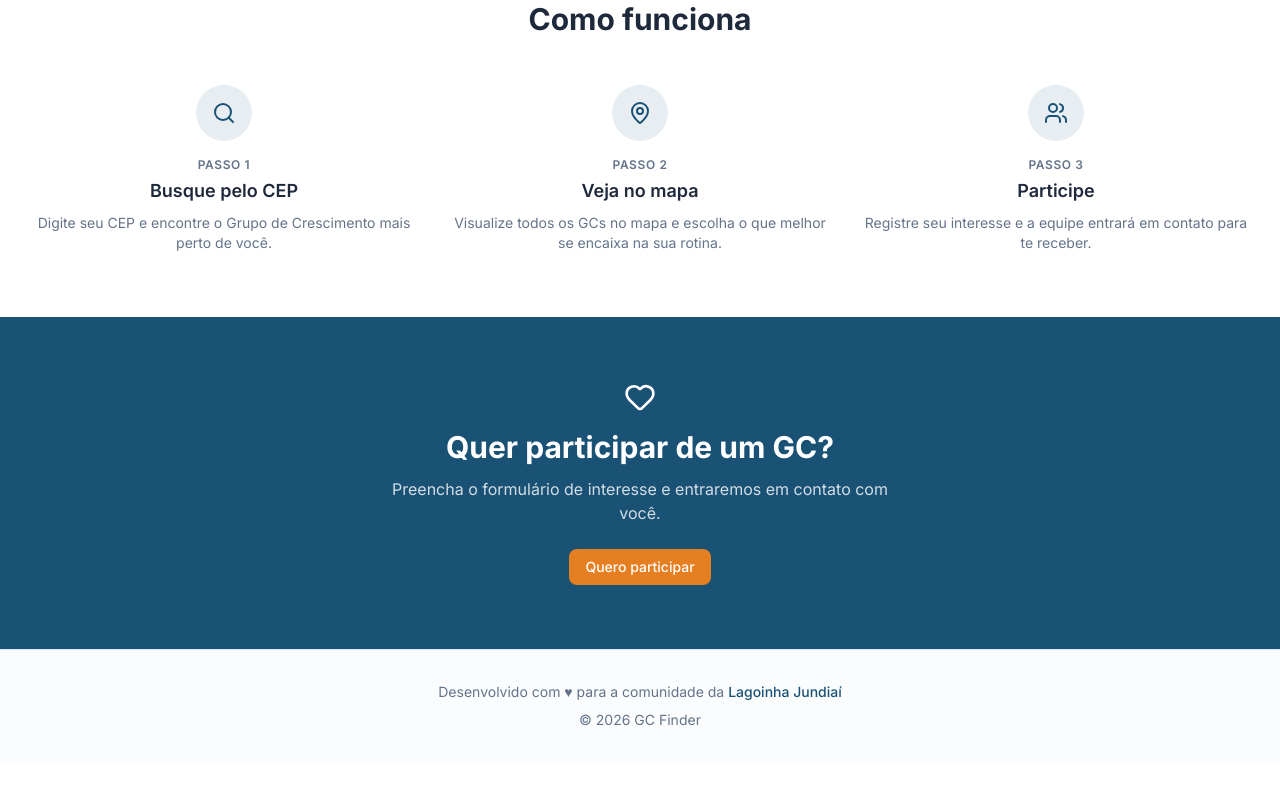
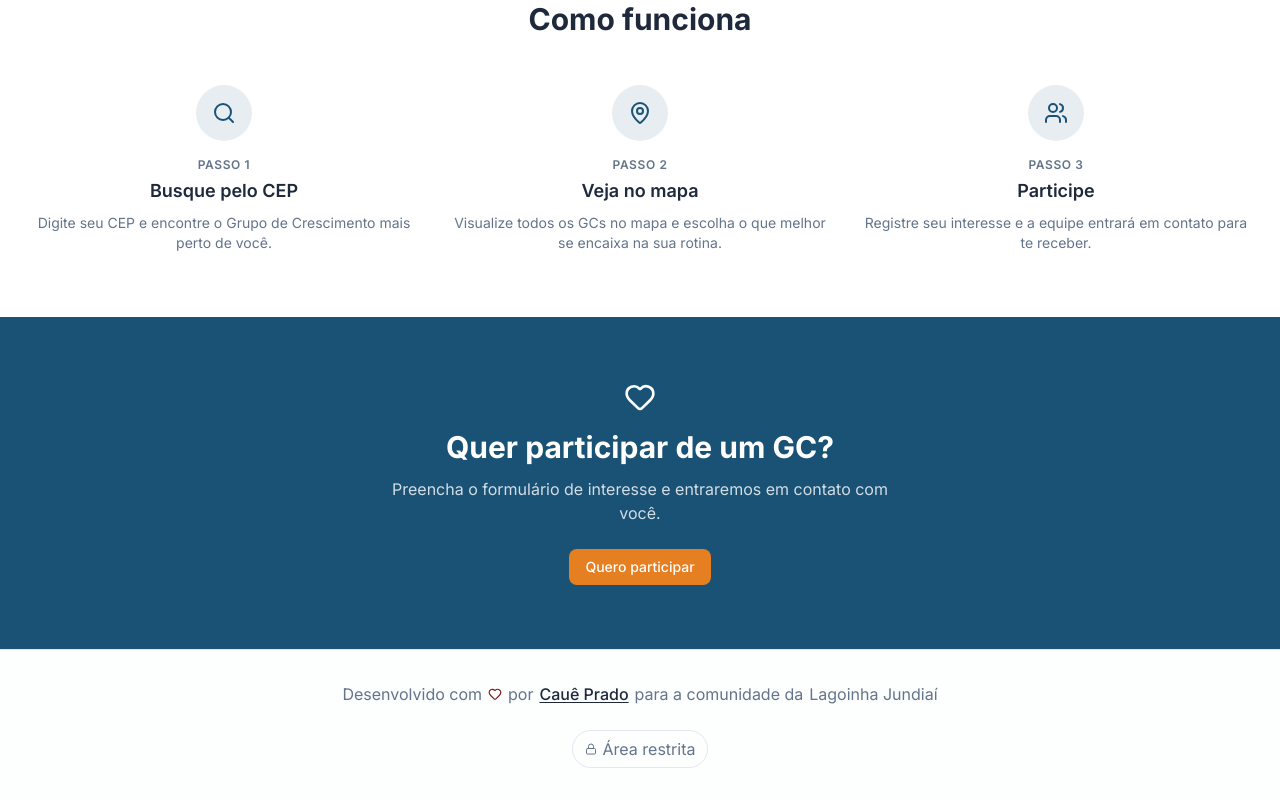
Before and after one commit to sigaocaue/gc-finder-web, a Next.js app: page / in a window 1280 px wide. Shown: the part 1199-1999 px from the top of the page. Before the commit the page ends 1961 px from the top, so only its background shows below. Built offline with nearby package versions, Linux system fonts and the light colour scheme; no server answers.

Commit message:
feat(footer): update footer layout with new design and admin link

```diff
--- a/components/layout/footer.tsx
+++ b/components/layout/footer.tsx
@@ -1,22 +1,40 @@
+import Link from 'next/link'
+import React from 'react'
+import { Heart, Lock } from 'lucide-react'
+
 export function Footer() {
   return (
-    <footer className="border-t border-border bg-muted/50">
-      <div className="mx-auto max-w-7xl px-4 py-8 sm:px-6 lg:px-8">
-        <div className="flex flex-col items-center gap-2 text-center text-sm text-muted-foreground">
-          <p>
-            Desenvolvido com ♥ para a comunidade da{" "}
+    <footer className="border-t border-border bg-muted/30 py-8">
+      <div className="max-w-7xl mx-auto px-4 sm:px-6 lg:px-8 text-center space-y-3">
+        <p className="text-muted-foreground flex items-center justify-center gap-1.5">
+          Desenvolvido com <Heart className="h-3.5 w-3.5 text-red-900" /> por{' '}
           <a
-              href="https://lagoinhajundiai.com.br/"
+            href="https://caue-prado.dev/"
             target="_blank"
             rel="noopener noreferrer"
-              className="font-medium text-primary hover:underline"
+            className="font-medium text-foreground underline underline-offset-2 transition-colors hover:text-primary"
+          >
+            Cauê Prado
+          </a>
+          para a comunidade da{' '}
+          <a
+            href="https://lagoinhajundiai.com.br"
+            target="_blank"
+            rel="noopener noreferrer"
+            className="transition-colors hover:text-primary"
           >
             Lagoinha Jundiaí
           </a>
         </p>
-          <p>&copy; {new Date().getFullYear()} GC Finder</p>
-        </div>
+        {/* Admin link — discreto, fonte mono */}
+        <Link
+          href="/admin/login"
+          className="mt-3 inline-flex items-center gap-1.5 rounded-full border border-border px-3 py-1.5 text-muted-foreground transition-all duration-200 hover:border-foreground/20 hover:text-foreground"
+        >
+          <Lock size={12} />
+          Área restrita
+        </Link>
       </div>
     </footer>
-  );
+  )
 }
```
Lines whose indentation alone changed are shown as unchanged.
